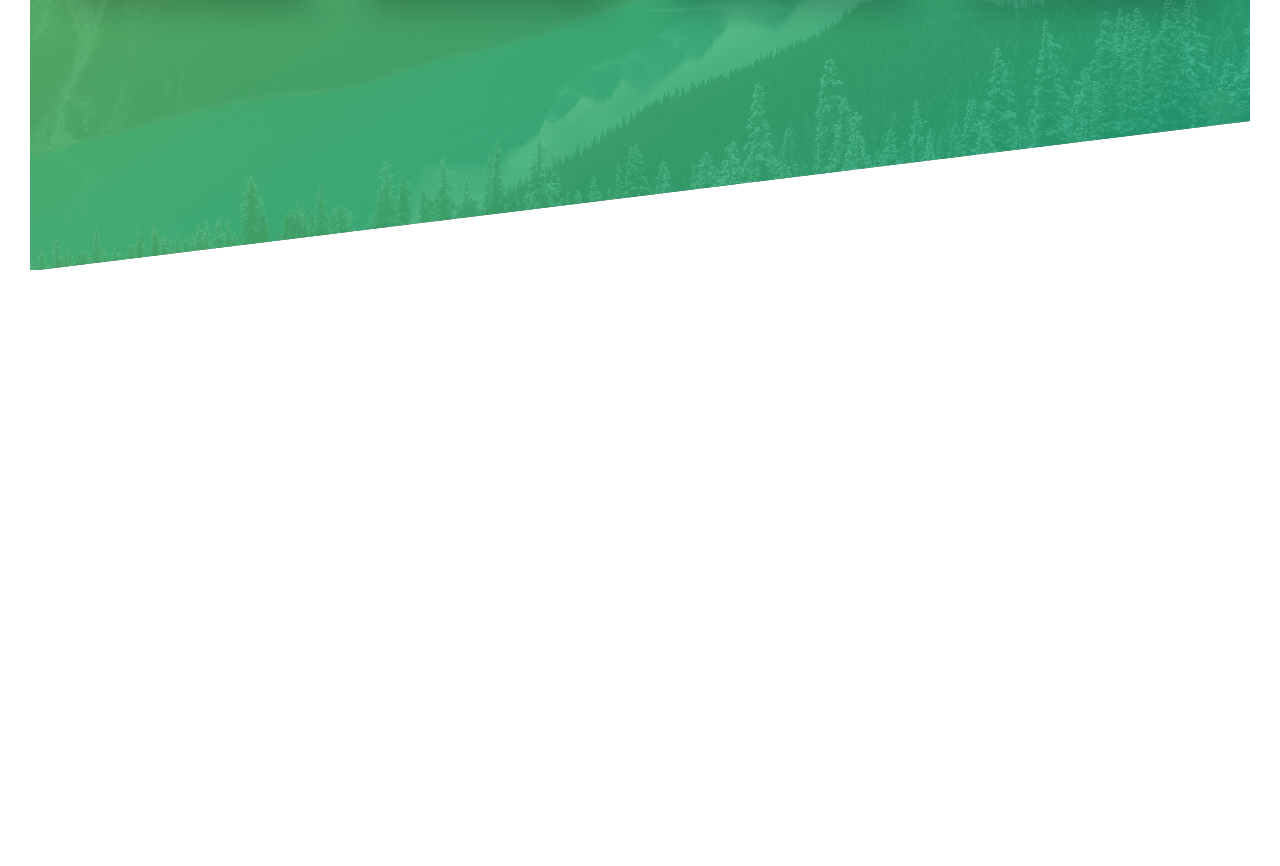
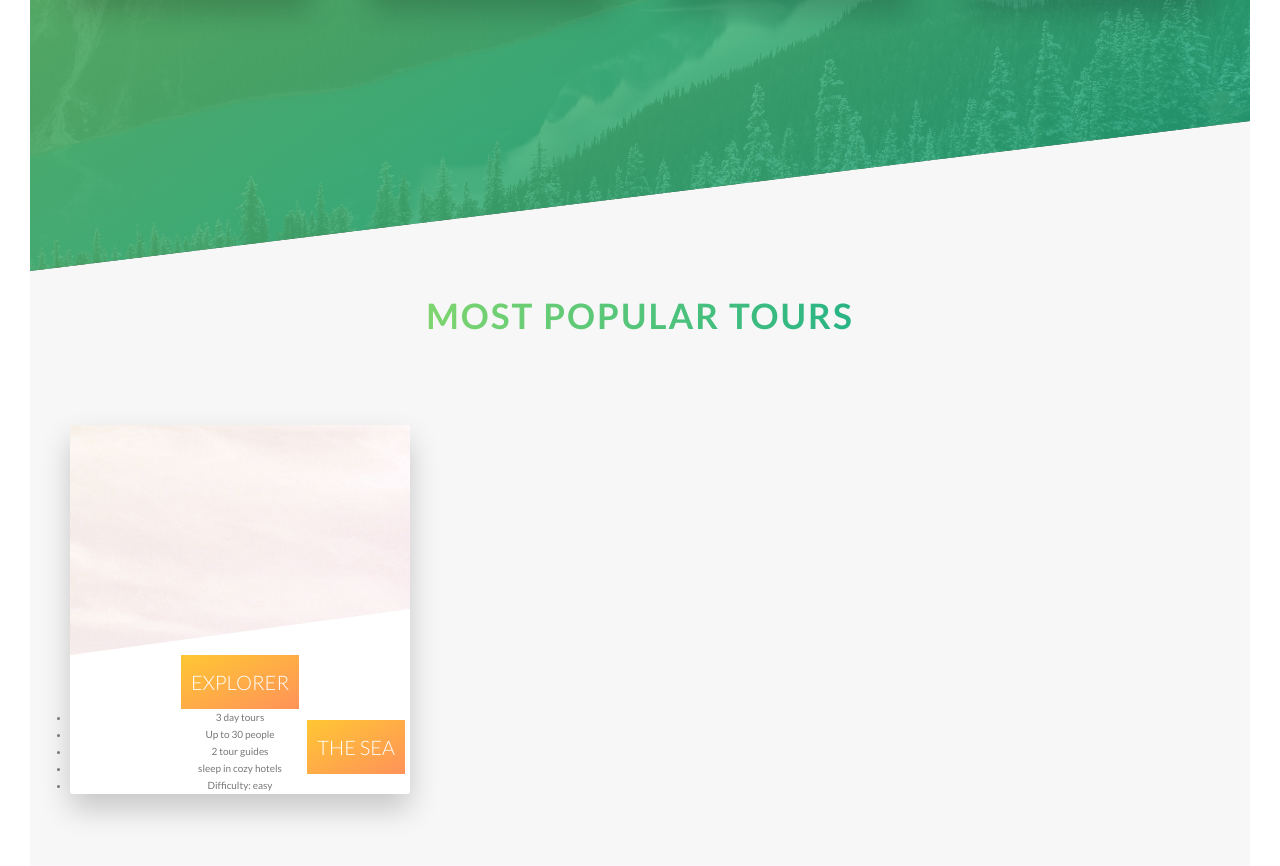
Before and after one commit to codedColour/Advanced-CSS-Skills, a plain HTML site: page index.html in a window 1280 px wide. Shown: the part 2002-2868 px from the top of the page. Before the commit the page ends 2272 px from the top, so only its background shows below. Drawn offline with Linux system fonts and the light colour scheme; some packages are replaced by stand-ins of ours; a script that the page names is missing.

Commit message:
section-tours-completed

```diff
--- a/_sass/abstracts/_variables.scss
+++ b/_sass/abstracts/_variables.scss
@@ -10,6 +10,14 @@ $colour-black: #000; //black
 
 $colour-grey-light-1: #f7f7f7;
 
+// Card colours
+$colour-orange-light: #ffb900;
+$colour-orange-dark: #ff7730;
+$colour-green-light: #7ed56f;
+$colour-green-dark: #28b485;
+$colour-blue-light: #2998ff;
+$colour-blue-dark: #5643fa;
+
 $colour-test: red; // red colour to test things out
 
 // FONT
--- /dev/null
+++ b/_sass/components/_cards.scss
@@ -0,0 +1,59 @@
+.card {
+    position: relative;
+    text-align: center;
+    border-radius: 3px;
+    background-color: $colour-white;
+    box-shadow: 0 1.5rem 3rem rgba($colour-black, 0.2);
+    transition: all 0.3s;
+
+    &__picture {
+        height: 23rem;
+        background-blend-mode: screen;
+        background-size:cover;
+
+        -webkit-clip-path: polygon(0 0, 100% 0, 100% 80%, 0 100%);
+                clip-path: polygon(0 0, 100% 0, 100% 80%, 0 100%);
+
+        border-top-left-radius: 3px;
+        border-top-right-radius: 3px;
+
+        &--1 {
+            background: linear-gradient(
+                    to right bottom,
+                    rgba($colour-orange-light, 0.8),
+                    rgba($colour-orange-dark, 0.8)
+                ),
+                url('../_images/nat-5.jpg');
+         }
+    }
+
+    &__heading {
+        font-size: 2rem;
+        color: $colour-white;
+        text-transform: uppercase;
+
+        span {
+            display: inline-block;
+            padding: 1rem;
+            font-weight: 350;
+            background: linear-gradient(
+                    to right bottom,
+                    rgba($colour-orange-light, 0.8),
+                    rgba($colour-orange-dark, 0.8)
+                ),
+        }
+
+        &--span1 {
+            position: absolute;
+            right: .5rem;
+            bottom: 2rem;
+        }
+    }
+
+
+
+    &:hover {
+        transform: rotateY(180deg);
+        box-shadow: 0 2rem 5rem rgba($colour-black, 0.15);
+    }
+}
--- a/_sass/myStyles.scss
+++ b/_sass/myStyles.scss
@@ -11,6 +11,7 @@
 @import "components/button";
 @import "components/composition";
 @import "components/feature-box";
+@import "components/cards";
 
 @import "layout/header";
 @import "layout/fluid-grid";
--- a/_sass/pages/_home.scss
+++ b/_sass/pages/_home.scss
@@ -17,3 +17,9 @@
         transform: skewY(7deg);
     }
 }
+
+.section-tours {
+    background-color: $colour-grey-light-1;
+    padding: 25rem 0 35rem;
+    margin-top: -20vh; // 90vh - 75vh for header element
+}
--- a/index.html
+++ b/index.html
@@ -352,6 +352,35 @@
                     </div>
                 </div>
             </section>
+
+            <section class="section-tours">
+                <div class="u-centre-text u-margin-bottom-big">
+                    <h2 class="heading-secondary">
+                        Most popular tours
+                    </h2>
+                </div>
+
+                <div class="row">
+                    <div class="col-1-of-3">
+                        <div class="card">
+                            <div class="card__picture card__picture--1"></div>
+                            <h4 class="card__heading">
+                                <span class="card__heading--span1">The sea</span>
+                                <span class="card__heading--span2">explorer</span>
+                            </h4>
+                            <div class="card__details">
+                                <ul>
+                                    <li>3 day tours</li>
+                                    <li>Up to 30 people</li>
+                                    <li>2 tour guides</li>
+                                    <li>sleep in cozy hotels</li>
+                                    <li>Difficulty: easy</li>
+                                </ul>
+                            </div>
+                        </div>
+                    </div>
+                </div>
+            </section>
         </main>
 
         <!--
```
Also changed, not shown: _css/myStyles.css, 1 other file.
